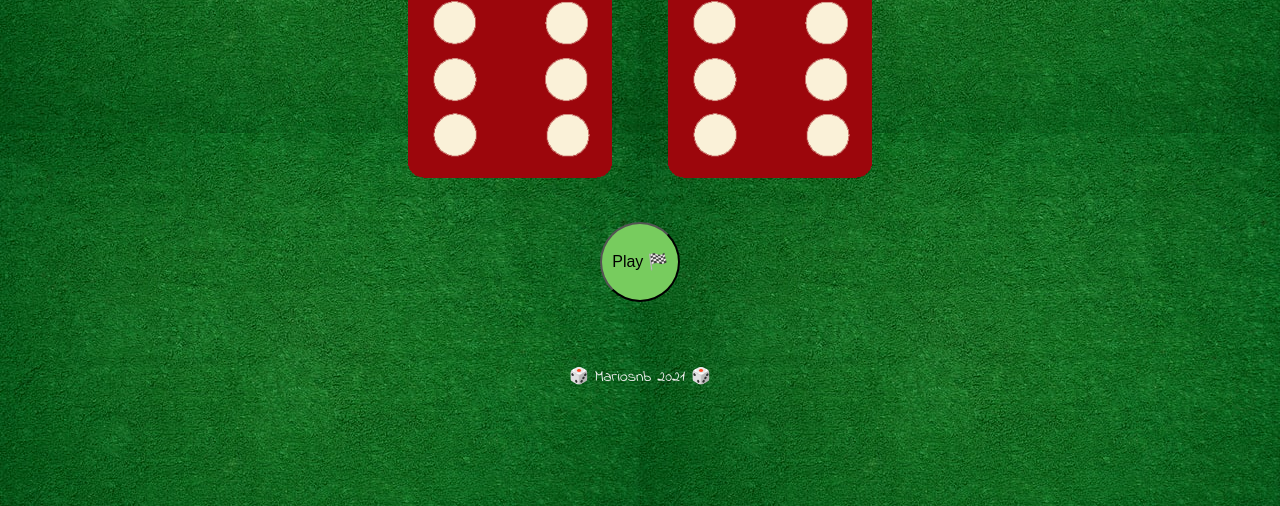
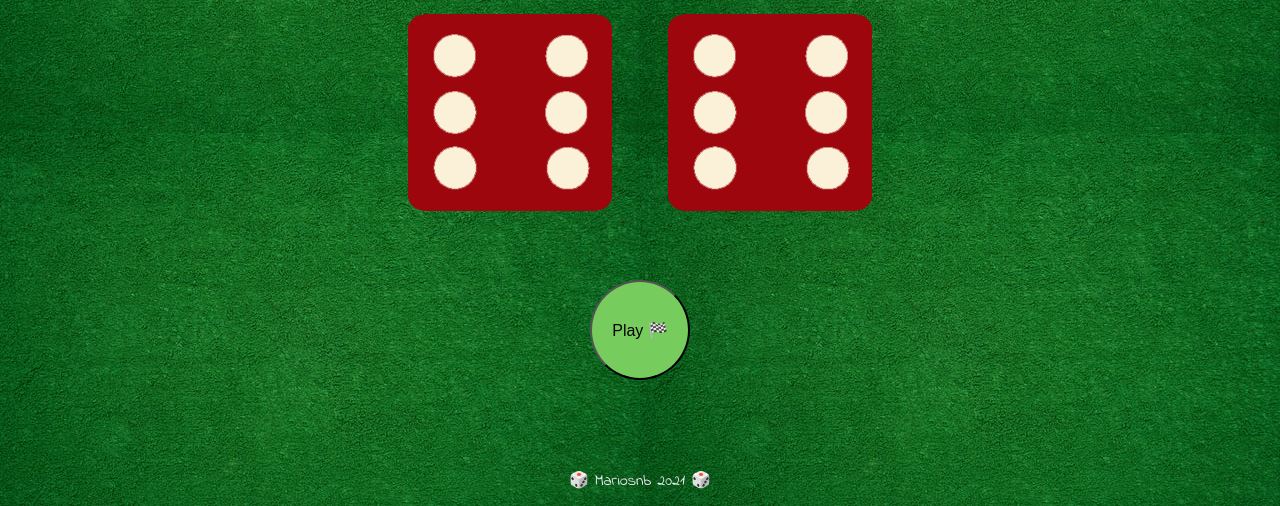
Before and after one commit to mariosnb/dicee-game, a plain HTML site: page index.html in a window 1280 px wide. Shown: the part 294-800 px from the top of the page. Drawn offline with Linux system fonts and the light colour scheme.

Commit message:
Update styles.css

```diff
--- a/styles.css
+++ b/styles.css
@@ -1,9 +1,13 @@
 /* Dicee Game ver. 1.1 - Challenge
 /* Mariosnb 2021 */
 
+body {
+  background-image: url("images/baize.jpg"); /* Photo by engin akyurt on Unsplash */
+  background-color: #cccccc;
+}
+
 .container {
-  width: 70%;
-  margin: auto;
+  margin: 5% auto 5% auto;
   text-align: center;
 }
 
@@ -11,11 +15,6 @@
   text-align: center;
   display: inline-block;
 
-}
-
-body {
-  background-image: url("images/baize.jpg"); /* Photo by engin akyurt on Unsplash */
-  background-color: #cccccc;
 }
 
 h1 {
@@ -41,14 +40,15 @@ footer {
   color: #EEEEEE;
   text-align: center;
   font-family: 'Indie Flower', cursive;
-
 }
 
 .btn {
   text-align: center;
   background-color: rgb(119, 204, 94);
-  width: 80px;
-  height: 80px;
+  margin-top: 2%;
+  margin-bottom: 2%;
+  width: 100px;
+  height: 100px;
   border-radius: 50%;
   cursor: pointer;
   font-size: 1em;
@@ -57,3 +57,9 @@ footer {
 .btn:hover {
   background-color: rgb(64, 221, 16);
 }
+
+@media only screen and (max-width: 1200px) {
+  .container {
+    margin-top: 10%;
+  }
+}
```
